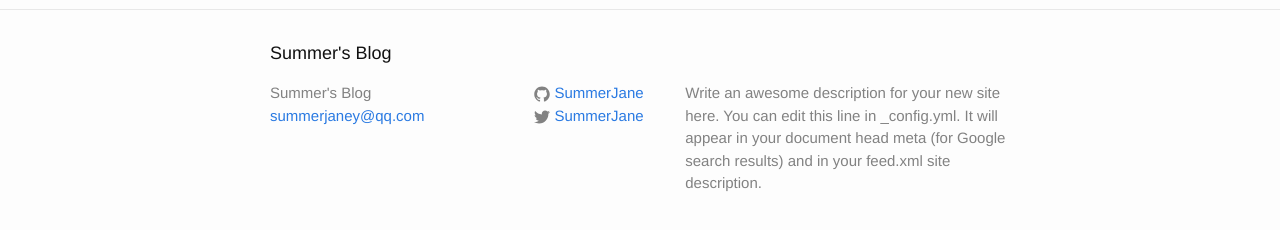
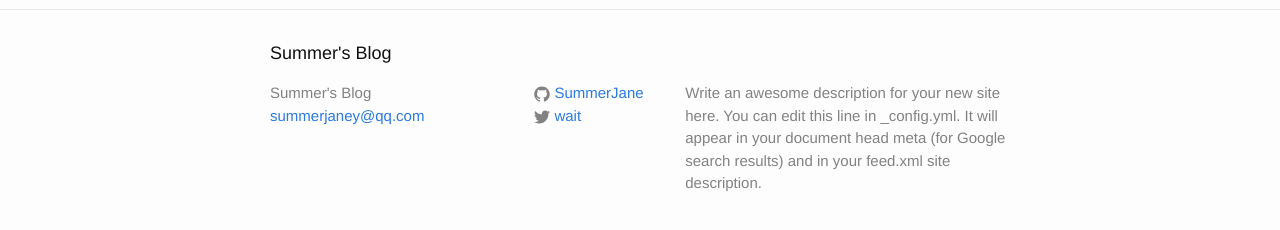
Before and after one commit to SummerJane/summerjane.github.io, a Jekyll site: the page built from index.html, in a window 1280 px wide. Shown: the part 287-517 px from the top of the page. Built offline with Jekyll 4.4.1, drawn with Linux system fonts in a browser that asks for light colours.

Commit message:
source recover

```diff
--- a/_config.yml
+++ b/_config.yml
@@ -7,7 +7,7 @@ description: > # this means to ignore newlines until "baseurl:"
   Google search results) and in your feed.xml site description.
 baseurl: "" # the subpath of your site, e.g. /blog/
 url: "http://summerjane.github.io" # the base hostname & protocol for your site
-twitter_username: SummerJane
+twitter_username: [wait]
 github_username:  SummerJane
 
 # Build settings
```
